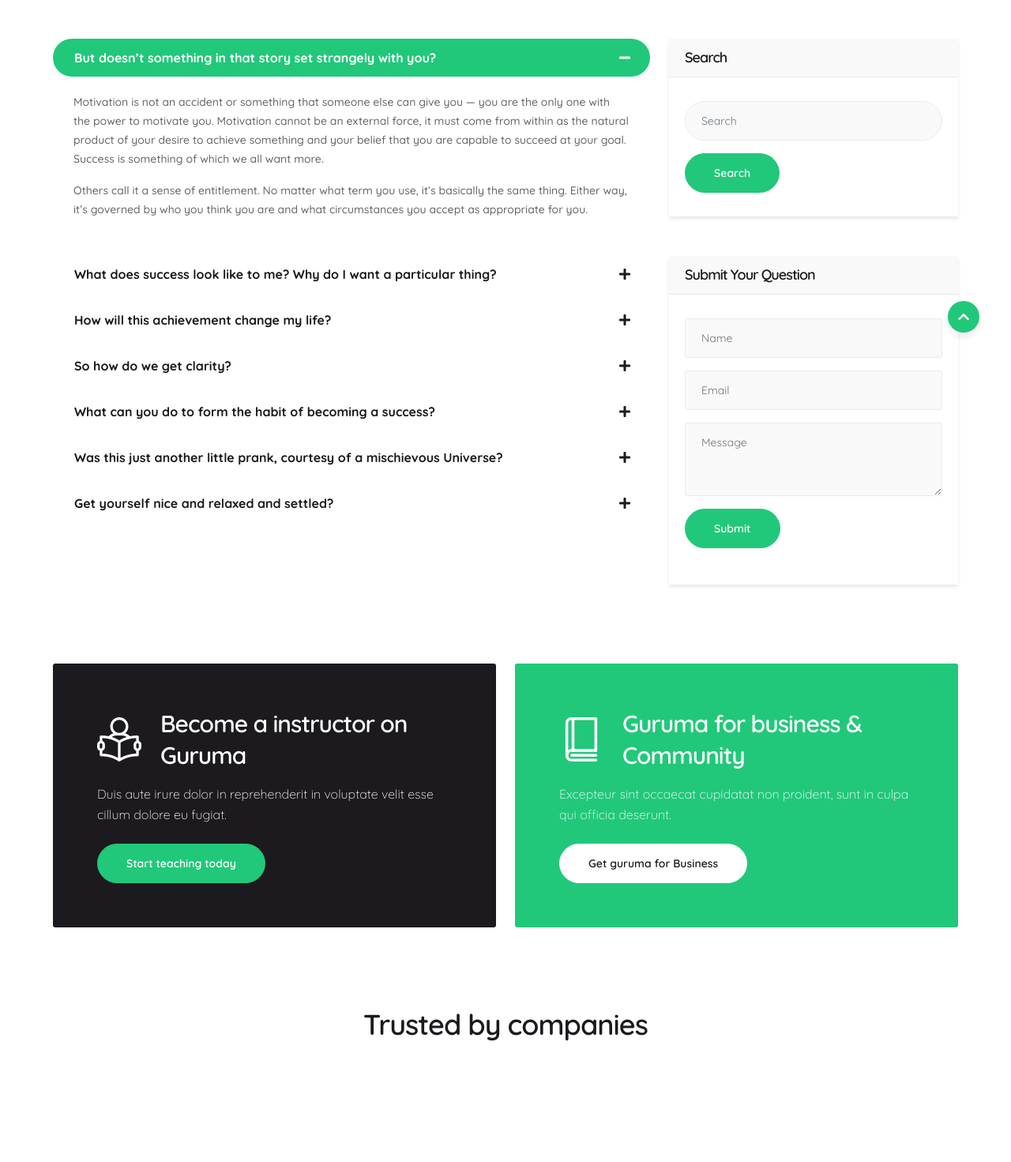
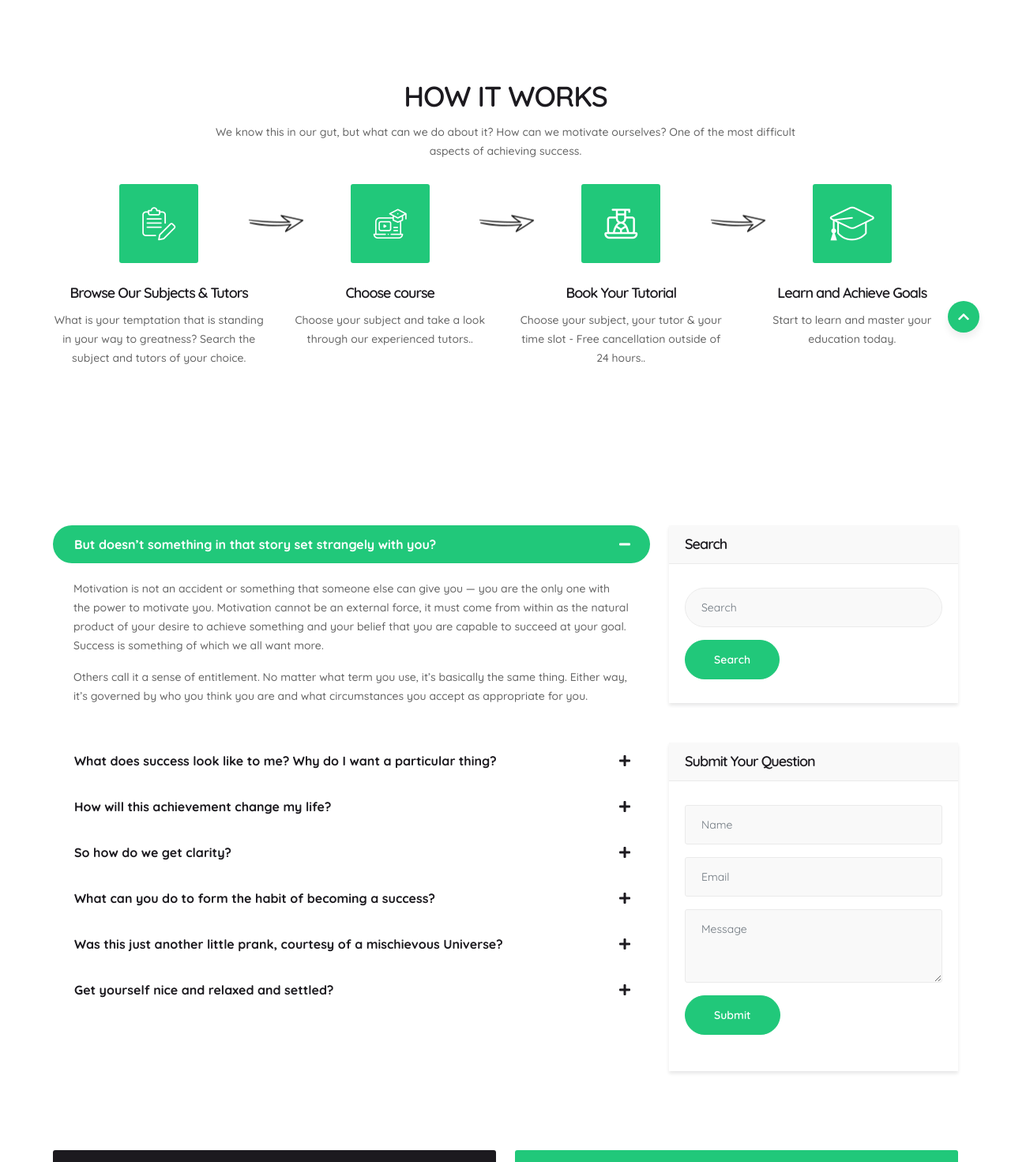
Before and after one commit to dennismwiti/online-tutoring, a Django app: page /faqs/ in a window 1280 px wide. Shown: the part 329-1800 px from the top of the page at 79% size. Run offline with Django 5.2, Linux system fonts and the light colour scheme; some libraries are stand-ins or nearby versions.

Commit message:
update faqs.html(add how it works)

```diff
--- a/templates/information/faqs.html
+++ b/templates/information/faqs.html
@@ -168,7 +168,7 @@
       <div class="container">
         <div class="row align-items-center position-relative">
           <div class="col-md-6 text-center text-md-start mb-2 mb-md-0">
-            <h1 class="breadcrumb-title mb-0 text-white">FAQs & How it works</h1>
+            <h1 class="breadcrumb-title mb-0 text-white">How it works its as easy as 1,2,3</h1>
           </div>
           <div class="col-md-6">
             <ol class="breadcrumb d-flex justify-content-center justify-content-md-end ms-auto">
@@ -181,6 +181,64 @@
     </section>
     <!--=================================
     Inner Header -->
+
+    <!-- Steps -->
+    <section class="space-ptb">
+      <div class="container">
+        <div class="row justify-content-center">
+          <div class="col-lg-8 col-md-10 text-center">
+            <div class="section-title">
+              <h2>HOW IT WORKS</h2>
+              <p class="mb-0">We know this in our gut, but what can we do about it? How can we motivate ourselves? One of the most difficult aspects of achieving success.</p>
+            </div>
+          </div>
+        </div>
+        <div class="row">
+          <div class="col-lg-3 col-md-6 mb-4 mb-lg-0">
+            <div class="feature-step text-center">
+              <div class="feature-step-icon">
+                <i class="flaticon-register fa-3x rounded-sm bg-primary"></i>
+                <img class="d-md-block d-none" src="{% static 'images/feature-info/arrow-03.png' %}" alt="">
+              </div>
+              <h6 class="mt-4">Browse Our Subjects & Tutors</h6>
+              <p class="mb-0">What is your temptation that is standing in your way to greatness?
+                Search the subject and tutors of your choice.</p>
+            </div>
+          </div>
+          <div class="col-lg-3 col-md-6 mb-4 mb-lg-0">
+            <div class="feature-step text-center">
+              <div class="feature-step-icon">
+                <i class="flaticon-online-learning-3 fa-3x rounded-sm bg-primary"></i>
+                <img class="d-lg-block d-none" src="{% static 'images/feature-info/arrow-03.png' %}" alt="">
+              </div>
+              <h6 class="mt-4">Choose course</h6>
+              <p class="mb-0">Choose your subject and take a look through our experienced tutors..</p>
+            </div>
+          </div>
+          <div class="col-lg-3 col-md-6 mb-4 mb-md-0">
+            <div class="feature-step text-center">
+              <div class="feature-step-icon">
+                <i class="flaticon-course fa-3x rounded-sm bg-primary"></i>
+                <img class="d-md-block d-none" src="{% static 'images/feature-info/arrow-03.png' %}" alt="">
+              </div>
+              <h6 class="mt-4">Book Your Tutorial</h6>
+              <p class="mb-0">Choose your subject, your tutor & your time slot - Free cancellation outside of 24 hours..</p>
+            </div>
+          </div>
+          <div class="col-lg-3 col-md-6">
+            <div class="feature-step text-center">
+              <div class="feature-step-icon">
+                <i class="flaticon-graduation-cap fa-4x rounded-sm bg-primary"></i>
+              </div>
+              <h6 class="mt-4">Learn and Achieve Goals</h6>
+              <p class="mb-0">Start to learn and master your education today.</p>
+            </div>
+          </div>
+        </div>
+      </div>
+    </section>
+    <!--=================================
+    Steps -->
 
     <!--=================================
     Faqs -->
```
